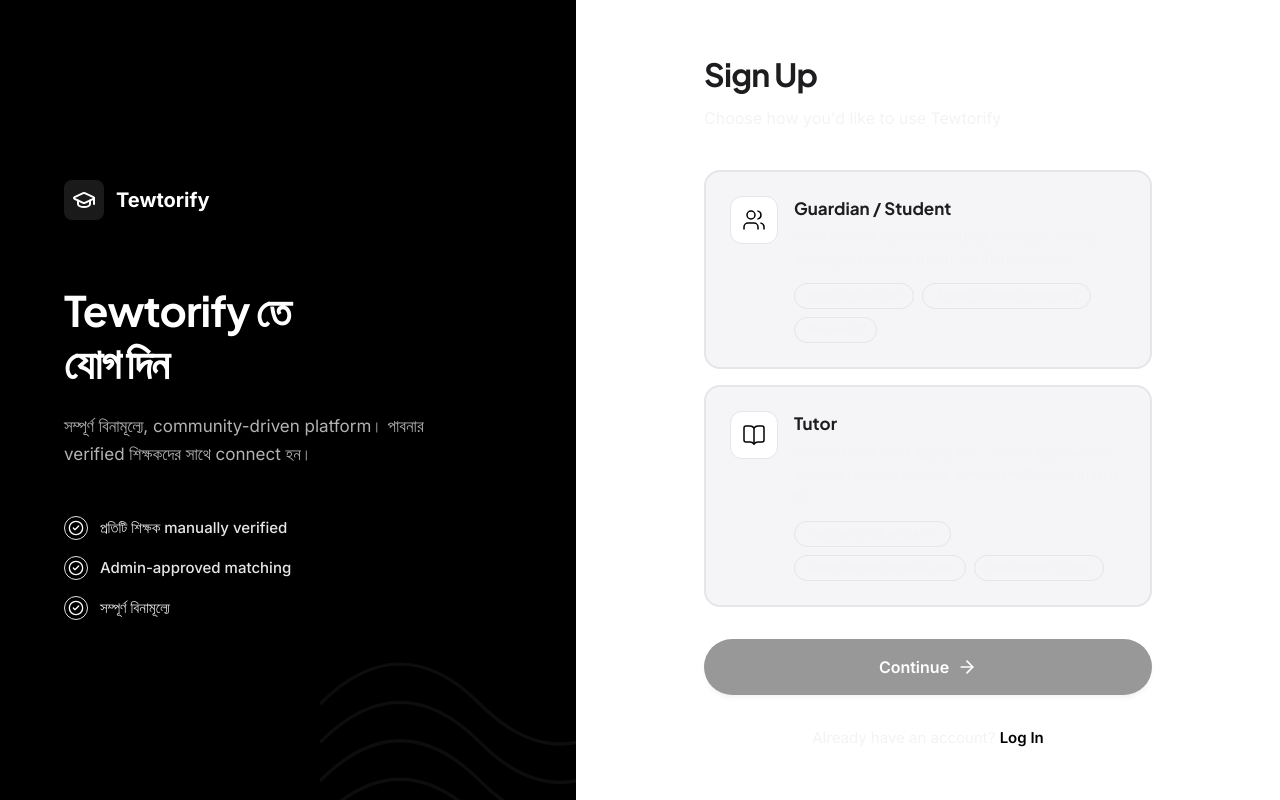
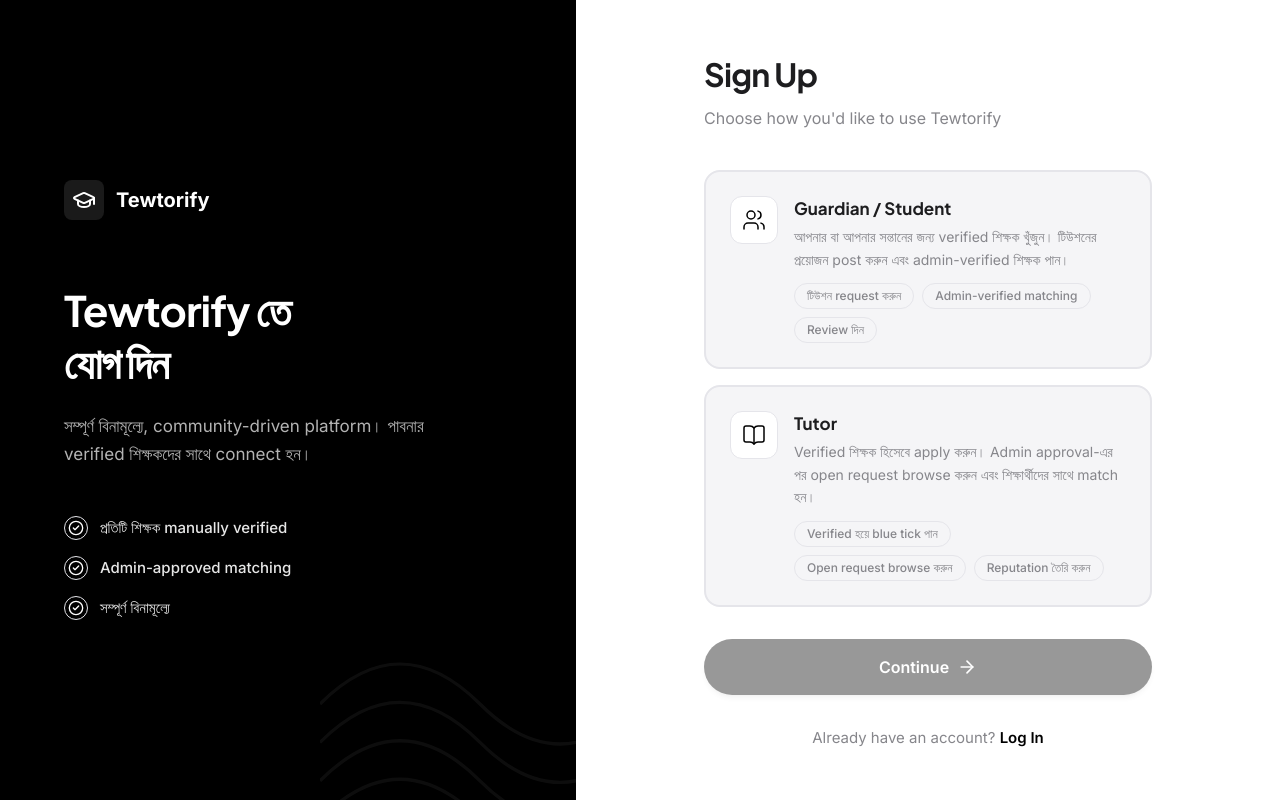
Before and after one commit to tewtorifyorg/tewtorify, a React (Vite) app: page /signup in a window 1280 px wide. Built offline with nearby package versions, Linux system fonts and the light colour scheme; no server answers.

Commit message:
Revert index.css changes

```diff
--- a/src/index.css
+++ b/src/index.css
@@ -15,7 +15,7 @@
   /* Text & Borders */
   --color-heading: #1D1D1F;
   --color-body: #515154;
-  --color-muted: #F3F3F5;
+  --color-muted: #86868B;
   --color-border-subtle: #E5E5EA;
   --color-success: #34C759;
 
@@ -62,7 +62,7 @@
 
   --color-heading: #F5F5F7;
   --color-body: #A1A1A6;
-  --color-muted: #2C2C2E;
+  --color-muted: #6E6E73;
   --color-border-subtle: #2D2D2F;
   --color-success: #30D158;
 
```
